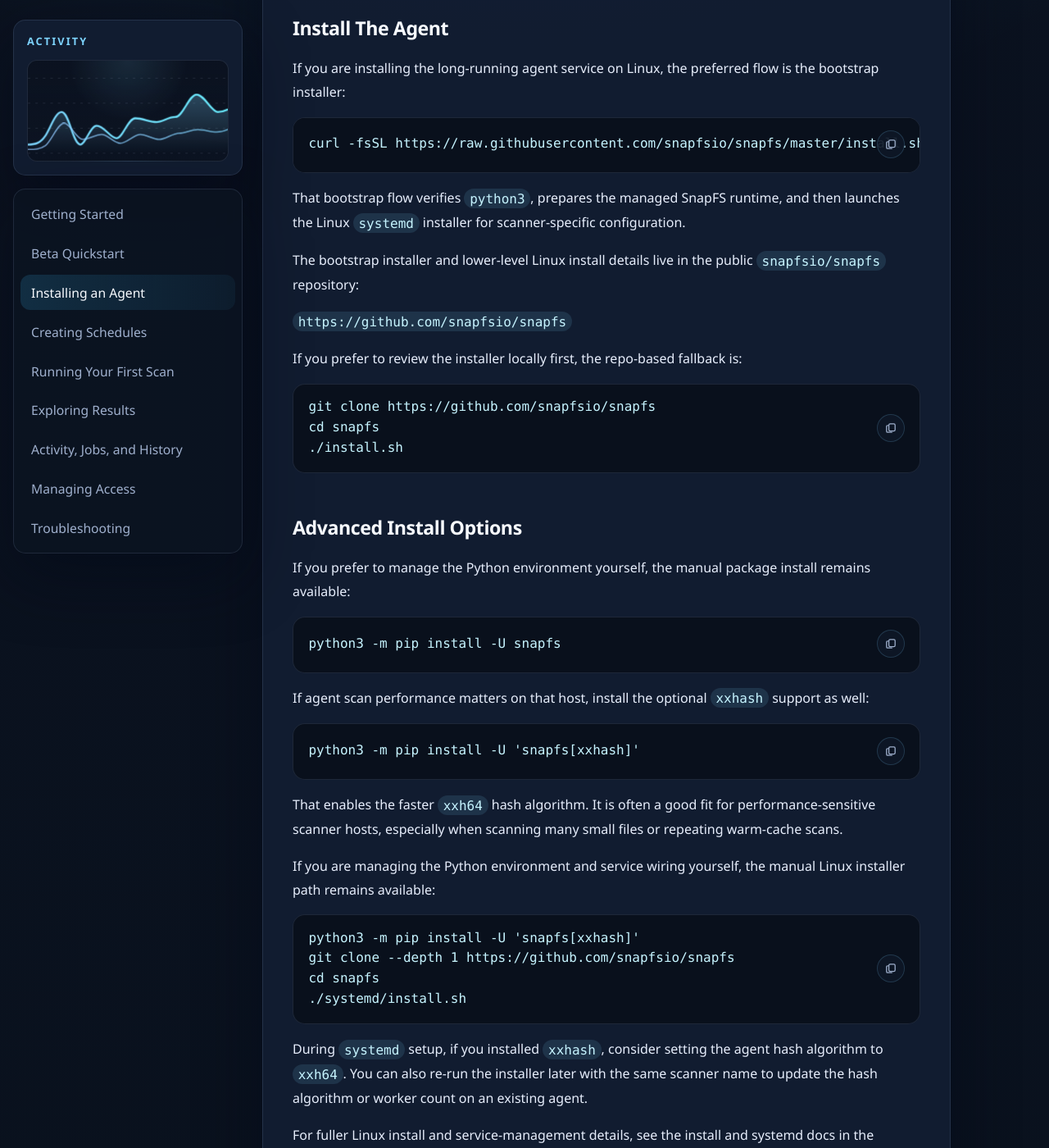
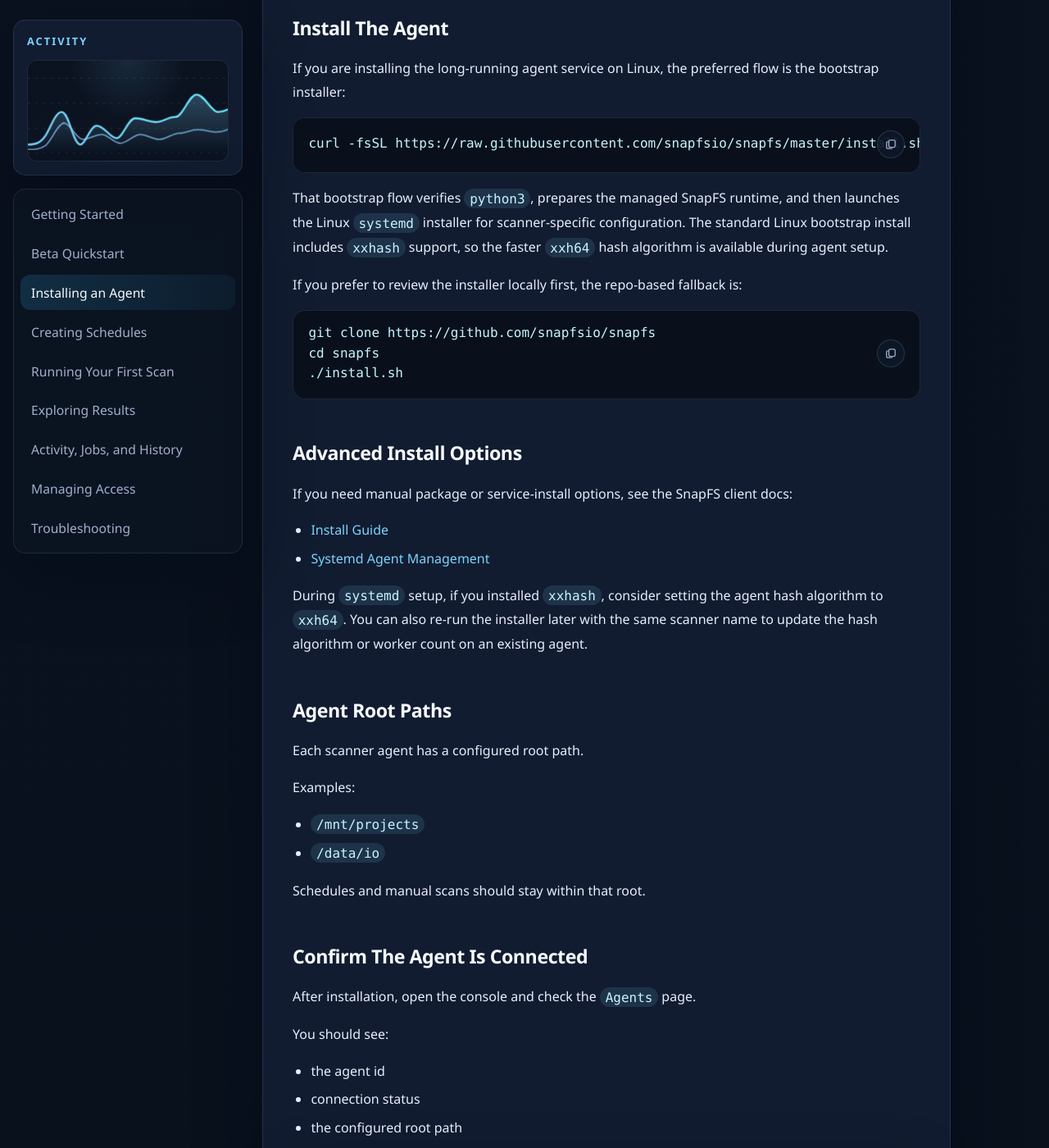
Before and after one commit to snapfsio/snapfs-docs, a Jekyll site: the page built from docs/installing-an-agent.md, in a window 1280 px wide and 1400 px high, scrolled down 993 px. Shown: the whole window at 82% size. Built offline with Jekyll 4.4.1, drawn with Linux system fonts in a browser that asks for light colours; some of the changed text lies outside the part shown.

Commit message:
simplify public agent install guidance and link to client docs

````diff
--- a/docs/installing-an-agent.md
+++ b/docs/installing-an-agent.md
@@ -37,12 +37,8 @@ curl -fsSL https://raw.githubusercontent.com/snapfsio/snapfs/master/install.sh |
 
 That bootstrap flow verifies `python3`, prepares the managed SnapFS runtime,
 and then launches the Linux `systemd` installer for scanner-specific
-configuration.
-
-The bootstrap installer and lower-level Linux install details live in the
-public `snapfsio/snapfs` repository:
-
-[`https://github.com/snapfsio/snapfs`](https://github.com/snapfsio/snapfs)
+configuration. The standard Linux bootstrap install includes `xxhash` support,
+so the faster `xxh64` hash algorithm is available during agent setup.
 
 If you prefer to review the installer locally first, the repo-based fallback is:
 
@@ -54,44 +50,16 @@ cd snapfs
 
 ## Advanced Install Options
 
-If you prefer to manage the Python environment yourself, the manual package
-install remains available:
+If you need manual package or service-install options, see the SnapFS
+client docs:
 
-```bash
-python3 -m pip install -U snapfs
-```
-
-If agent scan performance matters on that host, install the optional `xxhash`
-support as well:
-
-```bash
-python3 -m pip install -U 'snapfs[xxhash]'
-```
-
-That enables the faster `xxh64` hash algorithm. It is often a good fit for
-performance-sensitive scanner hosts, especially when scanning many small files
-or repeating warm-cache scans.
-
-If you are managing the Python environment and service wiring yourself, the
-manual Linux installer path remains available:
-
-```bash
-python3 -m pip install -U 'snapfs[xxhash]'
-git clone --depth 1 https://github.com/snapfsio/snapfs
-cd snapfs
-./systemd/install.sh
-```
+- [Install Guide](https://snapfsio.github.io/snapfs/docs/install/)
+- [Systemd Agent Management](https://snapfsio.github.io/snapfs/docs/systemd/)
 
 During `systemd` setup, if you installed `xxhash`, consider setting the agent
 hash algorithm to `xxh64`. You can also re-run the installer later with the
 same scanner name to update the hash algorithm or worker count on an existing
 agent.
-
-For fuller Linux install and service-management details, see the install and
-systemd docs in the SnapFS client repo:
-
-- [`docs/install.md`](https://github.com/snapfsio/snapfs/blob/master/docs/install.md)
-- [`docs/systemd.md`](https://github.com/snapfsio/snapfs/blob/master/docs/systemd.md)
 
 ## Agent Root Paths
 
````
